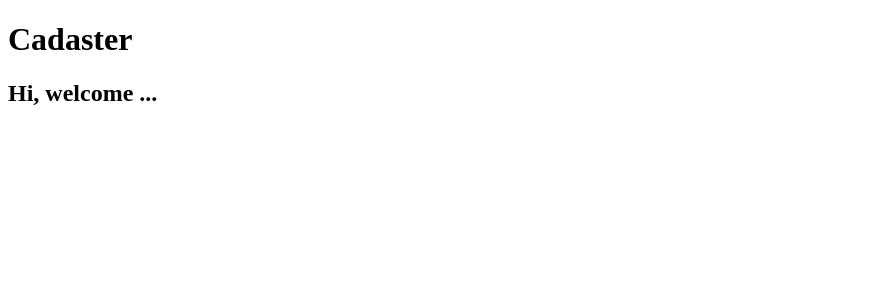
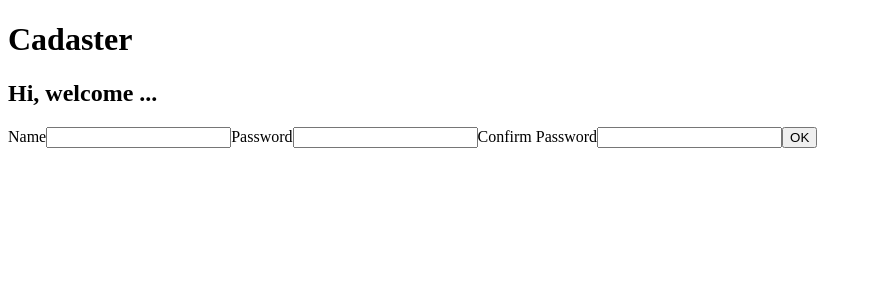
Before and after one commit to Henrique-Gouvea/Login-and-Registration---back-end-integration-, a React (Create React App) app in the folder front/: page /user/cadaster in a window 1280 px wide. Shown: the top 300 px of the page, without its empty margins (0-872 px from the left). Built offline with nearby package versions, Linux system fonts and the light colour scheme.

Commit message:
feat: add input confirm password

```diff
--- a/front/src/context/CadasterProvider.jsx
+++ b/front/src/context/CadasterProvider.jsx
@@ -4,6 +4,7 @@ import CadasterContext from './CadasterContext';
 function CadasterProvider({ children }) {
   const [ nameLogin, setNameLogin ] = useState('');
   const [ passwordLogin, setPasswordLogin ] = useState('');
+  const [ passwordConfirm, setPasswordConfirm ] = useState('');
 
   useEffect(() => {
 
@@ -14,6 +15,8 @@ function CadasterProvider({ children }) {
     setNameLogin,
     passwordLogin,
     setPasswordLogin,
+    passwordConfirm,
+    setPasswordConfirm,
   };
 
   return (
--- a/front/src/pages/cadaster/index.jsx
+++ b/front/src/pages/cadaster/index.jsx
@@ -1,4 +1,5 @@
 import React from "react";
+import Form from "../components/form.jsx";
 
 function Cadaster() {
   return(
@@ -8,9 +9,7 @@ function Cadaster() {
         <h2>Hi, welcome ...</h2>
       </div>
       <div>
-        <form>
-
-        </form>
+        <Form cadaster = 'cadaster'/>
       </div>
     </>
   )
--- a/front/src/pages/components/form.jsx/index.jsx
+++ b/front/src/pages/components/form.jsx/index.jsx
@@ -2,12 +2,14 @@ import React, { useContext } from "react";
 import ButtonApi from "../buttonapi";
 import CadasterContext from "../../../context/CadasterContext";
 
-function Form(){
+function Form({ cadaster }){
   const {
     nameLogin,
     setNameLogin,
     passwordLogin,
     setPasswordLogin,
+    passwordConfirm,
+    setPasswordConfirm,
 } = useContext(CadasterContext);
 
   return(
@@ -34,6 +36,20 @@ function Form(){
           value={ passwordLogin }
         />
       </label>
+      {cadaster
+        ? (
+        <label htmlFor="password-confirm">
+        Confirm Password
+        <input
+          type="password"
+          name="password-confirm"
+          onChange={ (ele) => setPasswordConfirm(
+            ele.target.value,
+          ) }
+          value={ passwordConfirm }
+        />
+        </label>)
+        :  ''}
       <ButtonApi />
     </form>
   )
```
